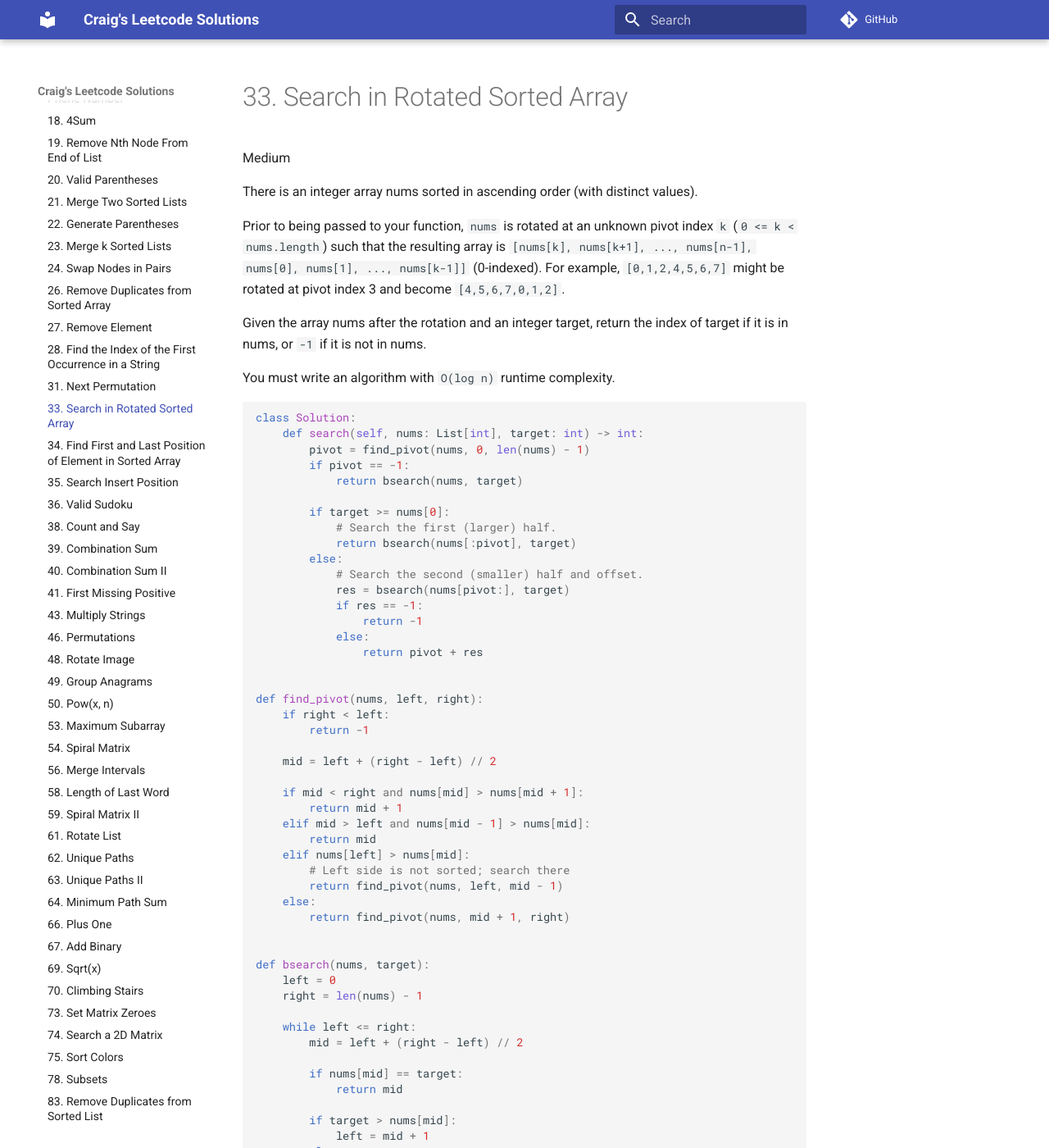
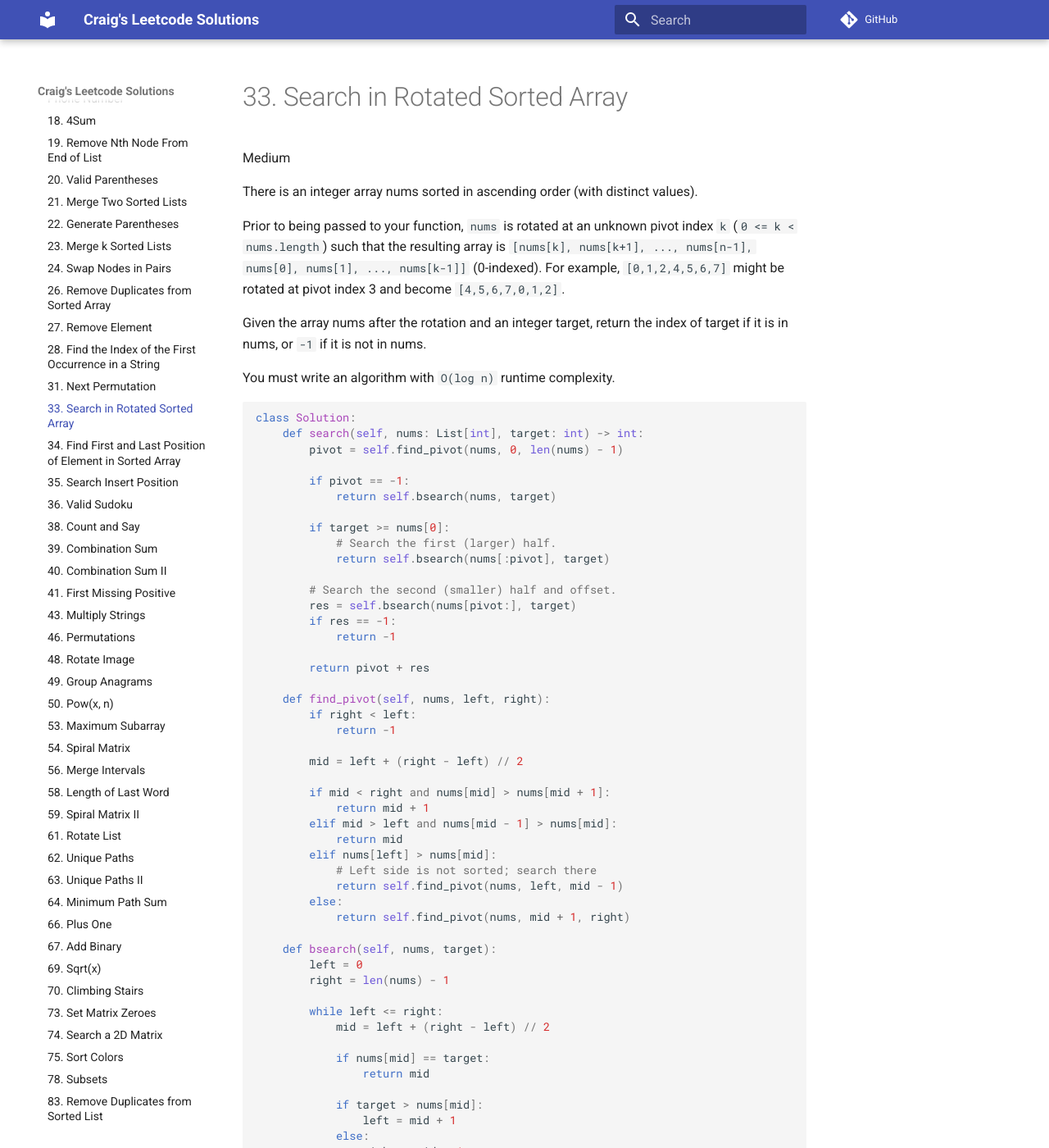
Before and after one commit to craigpastro/leetcode, an MkDocs documentation site: the page built from docs/problems/33_search_in_rotated_sorted_array.md, in a window 1280 px wide and 1400 px high. Shown: the whole window at 82% size. Built offline with MkDocs 1.6.1 and Material for MkDocs 9.7.7, drawn with Linux system fonts in a browser that asks for light colours; comment, search, counter and statistics services are not loaded.

Commit message:
clean up

````diff
--- a/docs/problems/33_search_in_rotated_sorted_array.md
+++ b/docs/problems/33_search_in_rotated_sorted_array.md
@@ -13,53 +13,52 @@ You must write an algorithm with `O(log n)` runtime complexity.
 ```python
 class Solution:
     def search(self, nums: List[int], target: int) -> int:
-        pivot = find_pivot(nums, 0, len(nums) - 1)
+        pivot = self.find_pivot(nums, 0, len(nums) - 1)
+
         if pivot == -1:
-            return bsearch(nums, target)
+            return self.bsearch(nums, target)
 
         if target >= nums[0]:
             # Search the first (larger) half.
-            return bsearch(nums[:pivot], target)
-        else:
-            # Search the second (smaller) half and offset.
-            res = bsearch(nums[pivot:], target)
-            if res == -1:
-                return -1
-            else:
-                return pivot + res
+            return self.bsearch(nums[:pivot], target)
 
+        # Search the second (smaller) half and offset.
+        res = self.bsearch(nums[pivot:], target)
+        if res == -1:
+            return -1
 
-def find_pivot(nums, left, right):
-    if right < left:
-        return -1
+        return pivot + res
 
-    mid = left + (right - left) // 2
+    def find_pivot(self, nums, left, right):
+        if right < left:
+            return -1
 
-    if mid < right and nums[mid] > nums[mid + 1]:
-        return mid + 1
-    elif mid > left and nums[mid - 1] > nums[mid]:
-        return mid
-    elif nums[left] > nums[mid]:
-        # Left side is not sorted; search there
-        return find_pivot(nums, left, mid - 1)
-    else:
-        return find_pivot(nums, mid + 1, right)
-
-
-def bsearch(nums, target):
-    left = 0
-    right = len(nums) - 1
-
-    while left <= right:
         mid = left + (right - left) // 2
 
-        if nums[mid] == target:
+        if mid < right and nums[mid] > nums[mid + 1]:
+            return mid + 1
+        elif mid > left and nums[mid - 1] > nums[mid]:
             return mid
+        elif nums[left] > nums[mid]:
+            # Left side is not sorted; search there
+            return self.find_pivot(nums, left, mid - 1)
+        else:
+            return self.find_pivot(nums, mid + 1, right)
 
-        if target > nums[mid]:
-            left = mid + 1
-        else:
-            right = mid - 1
+    def bsearch(self, nums, target):
+        left = 0
+        right = len(nums) - 1
 
-    return -1
+        while left <= right:
+            mid = left + (right - left) // 2
+
+            if nums[mid] == target:
+                return mid
+
+            if target > nums[mid]:
+                left = mid + 1
+            else:
+                right = mid - 1
+
+        return -1
 ```
````
